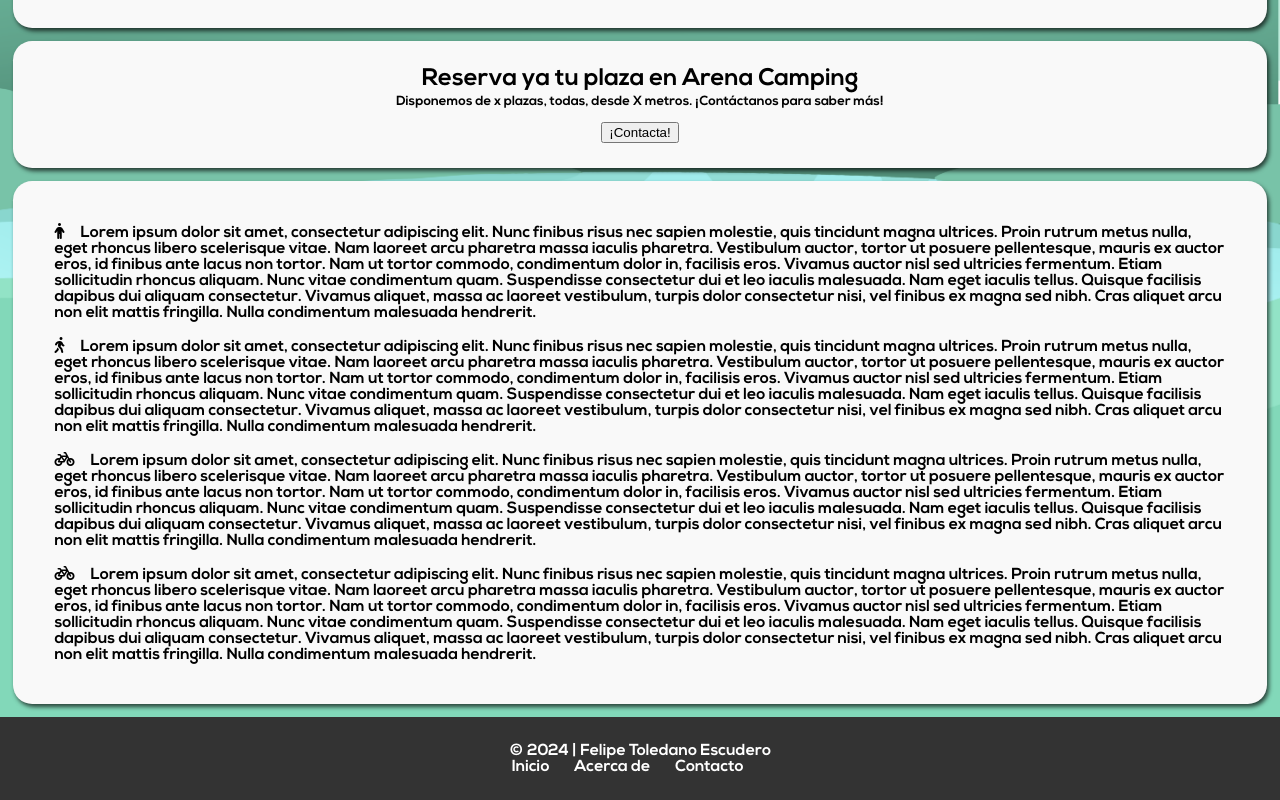
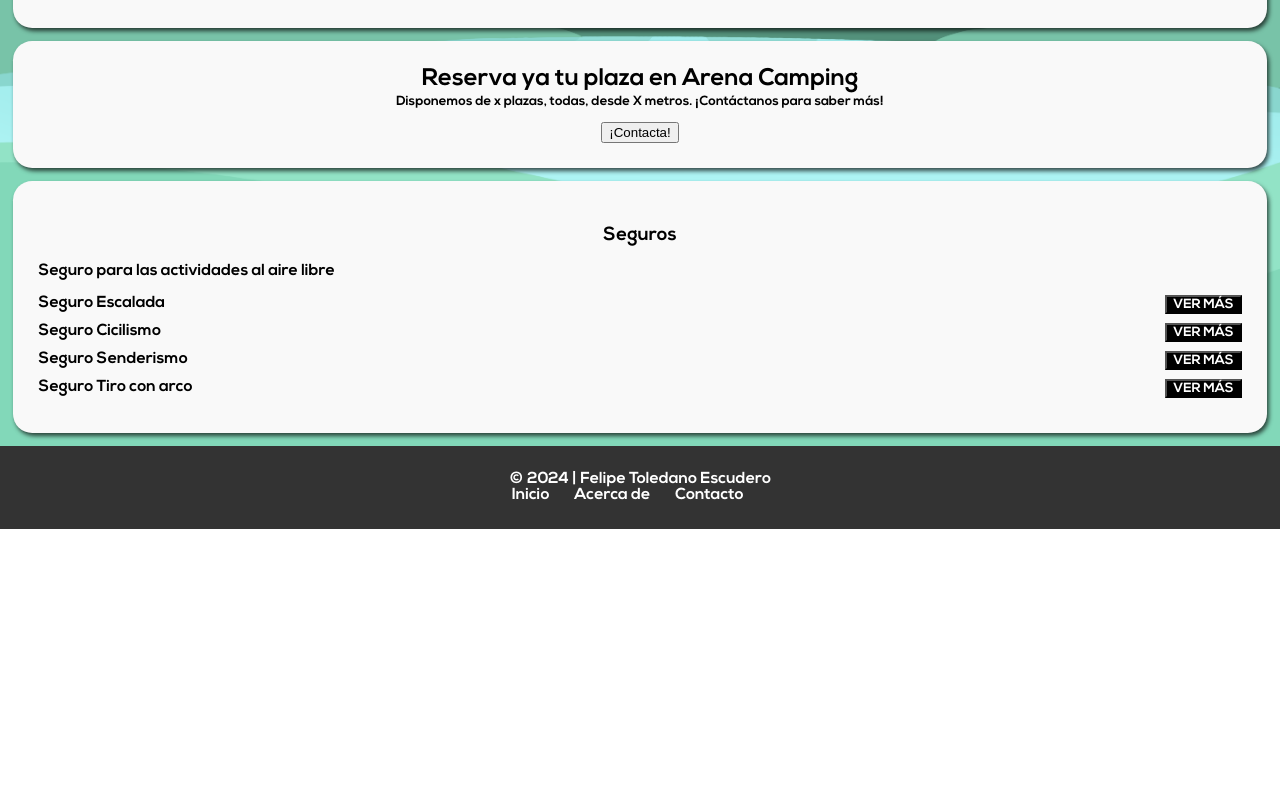
Before and after one commit to F3LIP3X/ArenaCamping-web, a React (Create React App) app: page /Actividades in a window 1280 px wide. Shown: the part 973-1773 px from the top of the page. After the commit the page ends 1502 px from the top, so only its background shows below. Built offline with nearby package versions, Linux system fonts and the light colour scheme.

Commit message:
1.4.8
Seguros

```diff
--- a/src/components/Actividades/Actividades.jsx
+++ b/src/components/Actividades/Actividades.jsx
@@ -81,7 +81,34 @@ const actividades = () => {
                         <button>¡Contacta!</button>
                     </section>
 
-                    <section>
+                    <section className='Partes'>
+                    <div>
+                            <div>
+                                <h3 id='h3'>Seguros</h3>
+                                <p>Seguro para las actividades al aire libre</p>
+                                <br />
+                            </div>
+                            <div>
+                                <button className='boton'>VER MÁS</button>
+                                <p className='pText'>Seguro Escalada</p>
+                            </div>
+                            <div>
+                                <button className='boton'>VER MÁS</button>
+                                <p className='pText'> Seguro Cicilismo</p>
+                            </div>
+                            <div>
+                                <button className='boton'>VER MÁS</button>
+                                <p className='pText'> Seguro Senderismo</p>
+                            </div>
+                            <div>
+                                <button className='boton'>VER MÁS</button>
+                                <p className='pText'>Seguro Tiro con arco</p>
+                            </div>
+                        </div>
+
+                    </section>
+
+                   {/*  <section>
                         <article className="articulos">
                             <i class="fa-solid fa-person"></i>
                             Lorem ipsum dolor sit amet, consectetur adipiscing elit. Nunc finibus risus nec sapien molestie, quis tincidunt magna ultrices. Proin rutrum metus nulla, eget rhoncus libero scelerisque vitae. Nam laoreet arcu pharetra massa iaculis pharetra. Vestibulum auctor, tortor ut posuere pellentesque, mauris ex auctor eros, id finibus ante lacus non tortor. Nam ut tortor commodo, condimentum dolor in, facilisis eros. Vivamus auctor nisl sed ultricies fermentum. Etiam sollicitudin rhoncus aliquam. Nunc vitae condimentum quam. Suspendisse consectetur dui et leo iaculis malesuada. Nam eget iaculis tellus. Quisque facilisis dapibus dui aliquam consectetur. Vivamus aliquet, massa ac laoreet vestibulum, turpis dolor consectetur nisi, vel finibus ex magna sed nibh. Cras aliquet arcu non elit mattis fringilla. Nulla condimentum malesuada hendrerit.
@@ -99,7 +126,7 @@ const actividades = () => {
                             Lorem ipsum dolor sit amet, consectetur adipiscing elit. Nunc finibus risus nec sapien molestie, quis tincidunt magna ultrices. Proin rutrum metus nulla, eget rhoncus libero scelerisque vitae. Nam laoreet arcu pharetra massa iaculis pharetra. Vestibulum auctor, tortor ut posuere pellentesque, mauris ex auctor eros, id finibus ante lacus non tortor. Nam ut tortor commodo, condimentum dolor in, facilisis eros. Vivamus auctor nisl sed ultricies fermentum. Etiam sollicitudin rhoncus aliquam. Nunc vitae condimentum quam. Suspendisse consectetur dui et leo iaculis malesuada. Nam eget iaculis tellus. Quisque facilisis dapibus dui aliquam consectetur. Vivamus aliquet, massa ac laoreet vestibulum, turpis dolor consectetur nisi, vel finibus ex magna sed nibh. Cras aliquet arcu non elit mattis fringilla. Nulla condimentum malesuada hendrerit.
                         </article>
 
-                    </section>
+                    </section> */}
 
                 </main>
             </div>
```
